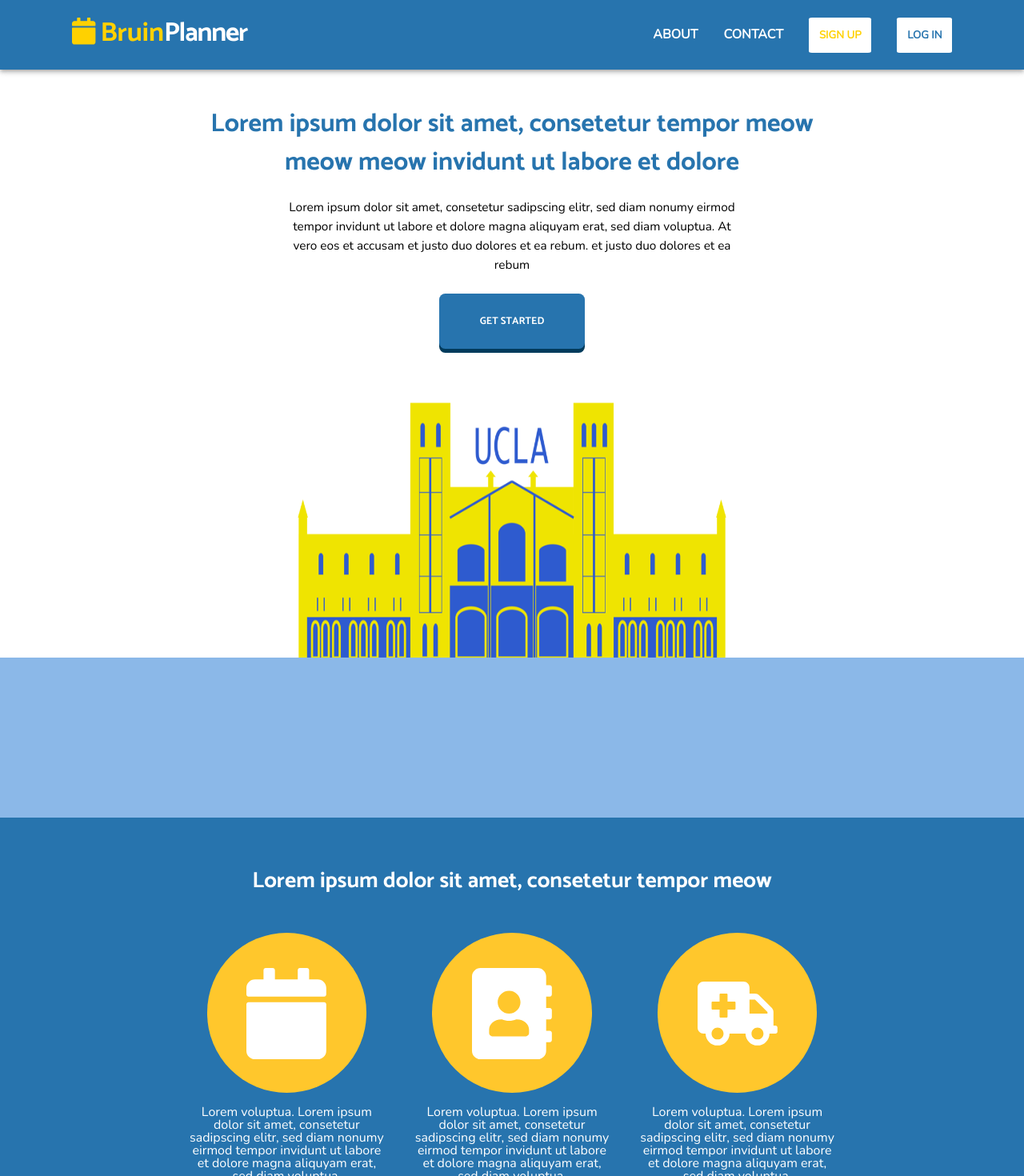
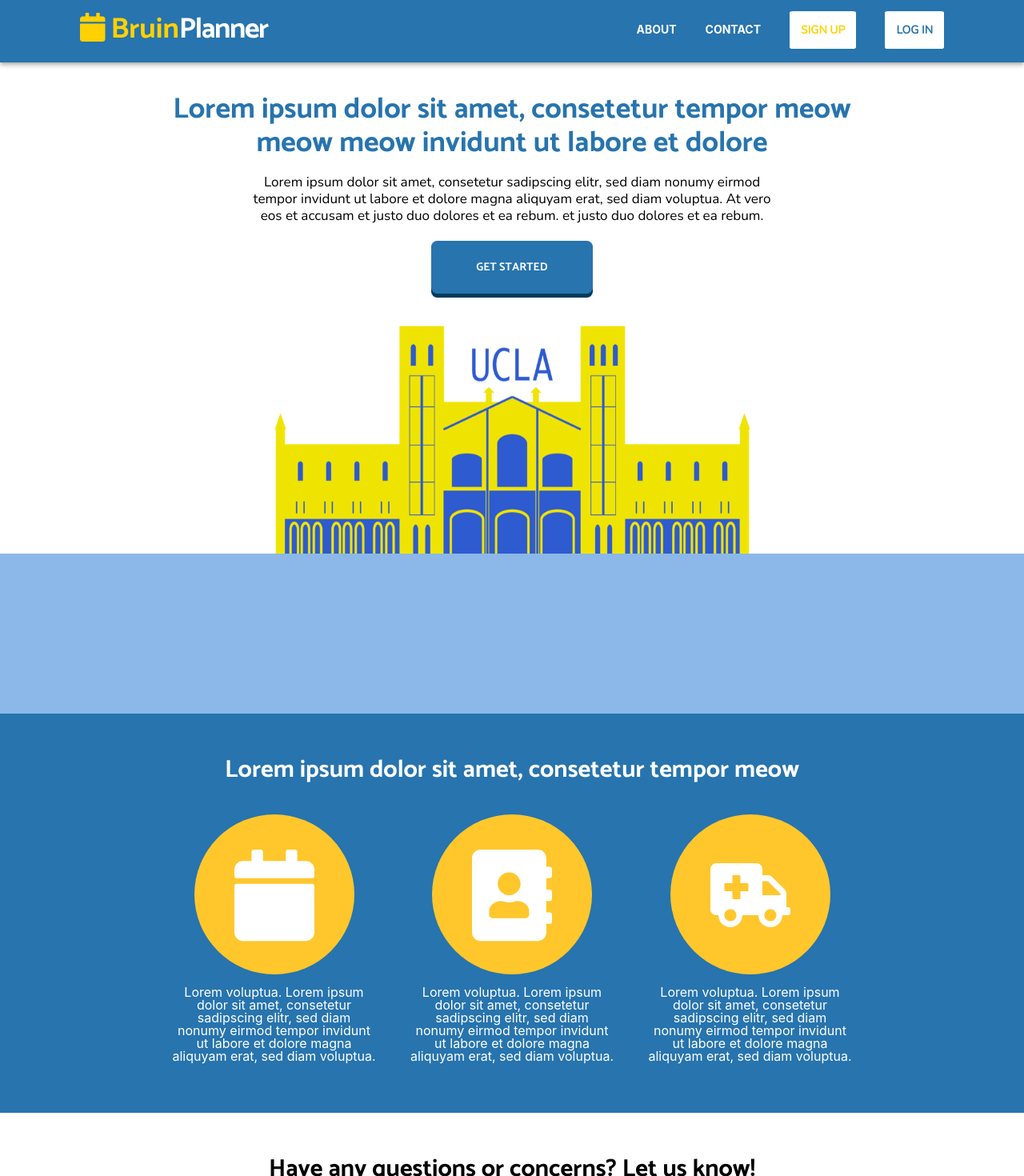
Before and after one commit to jchangz01/bruinplanner, a React (Create React App) app in the folder client/: page / in a window 1280 px wide. Shown: the top 1470 px of the page at 80% size. Built offline with nearby package versions, Linux system fonts and the light colour scheme.

Commit message:
Reconfigure css for homepage

```diff
--- a/client/src/components/home.js
+++ b/client/src/components/home.js
@@ -39,14 +39,14 @@
                         <p id="home-main-section-description">
                             Lorem ipsum dolor sit amet, consetetur sadipscing elitr, sed diam nonumy eirmod tempor
                             invidunt ut labore et dolore magna aliquyam erat, sed diam voluptua. At vero eos et
-                            accusam et justo duo dolores et ea rebum. et justo duo dolores et ea rebum
+                            accusam et justo duo dolores et ea rebum. et justo duo dolores et ea rebum.
                         </p>
                         <a href="/">
                             <button className="home-main-section-button">GET STARTED</button>
                         </a>
                     </div>
                     <img id="home-main-section-mainimg" class="fade-in" src={roycehall} alt="XXX"/>
-                    <div class="full-width-box lightblue" style={{"margin-top": "-9vh"}}></div>
+                    <div class="full-width-box lightblue" style={{"margin-top": "-132px"}}></div>
                 </section>
                 <section>
                     <div id="home-sub-section-content">
@@ -83,8 +83,8 @@
                     </div>
                 </section>
                 <section>
-                    <div class="full-width-box white" style={{height: "35vh"}}>
-                        <h2 id="home-final-section-title" style={{margin: "0"}}>Have any questions or concerns? Let us know!</h2>
+                    <div class="full-width-box white" style={{height: "245px"}}>
+                        <h2 id="home-final-section-title" >Have any questions or concerns? Let us know!</h2>
                         <a href="/contact">
                             <button className="home-main-section-button">ASK A QUESTION</button>
                         </a>
--- a/client/src/css/home.css
+++ b/client/src/css/home.css
@@ -1,7 +1,7 @@
 /*HEADER*/
 #home-header {
     position: relative;
-    line-height: 10.5vh;
+    line-height: 73px;
     background-color: #2774AE;
     z-index: 1000;
     box-shadow: 0px 2px 4px -1px rgba(0,0,0,0.2), 0px 4px 5px 0px rgba(0,0,0,0.14), 0px 1px 10px 0px rgba(0,0,0,0.12);
@@ -9,30 +9,31 @@
 
 #home-header-content {
     vertical-align: middle;
-    padding: 0 7vw
+    padding: 0 100px;
+    max-width: 1180px;
+    margin: 0 auto;
 }
 
 #home-header-title {
     display: inline-block;
     color: white;
-    font-size: calc(2vw + 1vh);
-    letter-spacing: -0.1vw;
+    font-size: 36px;
+    letter-spacing: -1.5px;
 }
 
 #home-header-logo {
     color:#FFD100;
-    font-size: calc(2vw + 1vh);
-    padding-right: 0.5vw;
+    font-size: 36px;
+    padding-right: 7px;
 }
 
 #home-header-navigation {
     float: right;
 }
     #home-header-navigation > *{
-        margin-left: 2.5vw;
+        margin-left: 36px;
         color: white;
-        font-size: 2vh;
-        font-family: 'Nunito';
+        font-size: 14px;
         font-weight: bold;
     }
     #home-header-navigation > *:hover {
@@ -43,7 +44,8 @@
     background-color: white;
     border: none;
     border-radius: 5%;
-    padding: 1vw;
+    padding: 14px;
+    font-size: 14px;
     font-weight: bold;
 }
     .home-header-buttons:hover {
@@ -54,35 +56,35 @@
 /*Main Section*/
 #home-main-section-title {
     margin: 0 auto;
-    width: 60vw;
-    line-height: 6vh;
-    padding-top: 5.5vh;
+    width: 850px;
+    line-height: 42px;
+    padding-top: 37.5px;
     color: #2774AE;
-    font-size: 2.5vw;
+    font-size: 36px;
 }
 
 #home-main-section-description {
     margin: 0 auto;
-    width: 45vw;
-    line-height: 3vh;
-    padding-top: 2.5vh;
+    width: 660px;
+    line-height: 21px;
+    padding-top: 17px;
     color: black;
     font-weight: 100;
-    font-size: 1.2vw;
+    font-size: 17.1px;
     font-family: 'Nunito';
 }
 
 .home-main-section-button {
-    min-width: 10vw;
-    padding: 3vh 4vw;
+    min-width: 142px;
+    padding: 21px 56.8px;
     border-radius: 7.5px;
-    margin-top: 3vh;
+    margin-top: 21px;
     box-shadow: 0 5px 0 #003B5C;
     color: white;
     background-color: #2774AE;
     border: none;
     font-family: 'Catamaran';
-    font-size: 1vw;
+    font-size: 14.2px;
     z-index: 200;
 }
     .home-main-section-button:hover{
@@ -92,9 +94,9 @@
 
 
 #home-main-section-mainimg {
-    width: 45vw;
-    height: 75vh;
-    margin: -9vh;
+    width: 639px;
+    height: 540px;
+    margin-top: -85px;
     z-index: -40;
     position: relative;
     -webkit-animation: jump 1.2s cubic-bezier(0.3, 1.2, 0.8, 1.2);
@@ -102,7 +104,7 @@
 }
 @-webkit-keyframes jump {
   0% {
-    transform: translateY(600px);
+    transform: translateY(550px);
   }
   100% {
     transform: translateY(0px);
@@ -110,7 +112,7 @@
 }
 @keyframes jump {
   0% {
-    transform: translateY(600px);
+    transform: translateY(550px);
   }
   100% {
     transform: translateY(0px);
@@ -120,7 +122,7 @@
 
 .full-width-box {
     width: 100%;
-    height: 25vh;
+    height: 200px;
     border: none;
   }
 
@@ -128,35 +130,35 @@
 #home-sub-section-content {
     background-color: #2774AE;
     text-align: center;
-    padding-bottom: 4vh;
+    padding-bottom: 28px;
 }
 
 #home-sub-section-title {
     margin: 0 auto;
-    line-height: 6vh;
-    padding-top: 7vh;
+    line-height: 42px;
+    padding-top: 49px;
     color: white;
-    font-size: calc(2vw + 0.25vh);
+    font-size: 30.5px;
     font-weight: lighter;
 }
 
 #home-sub-section-claims {
-    margin: 0 auto;
-    width: 65vw;
-    padding: 5vh 0;
+    display: flex;
+    justify-content: space-between;
+    align-self: center;
+    margin: 35px auto;
+    width: 850px;
 }
 
 .claim {
-    vertical-align: text-top;
-    display: inline-block;
-    width: 30%;
+    flex-basis: 30%;
 }
 
 .circle {
     margin: 0 auto;
     border-radius: 50%;
-    width: 80%;
-    line-height: 15.6vw;
+    width: 200px;
+    line-height: 200px;
     background-color: #FFC72C;
 }
 
@@ -169,16 +171,14 @@
 
 .claim-description {
     color: white;
-    margin-top: 2vh;
-    min-width: 80%;
-    font-family: 'Nunito';
+    margin-top: 14px;
 }
 
 /* Final Section */
 #home-final-section-title {
     margin: 0 auto;
-    line-height: 6vh;
-    padding-top: 7vh;
-    font-size: calc(2vw + 0.25vh);
+    line-height: 42px;
+    padding-top: 49px;
+    font-size: 30.5px;
     font-weight: lighter;
 }
```
